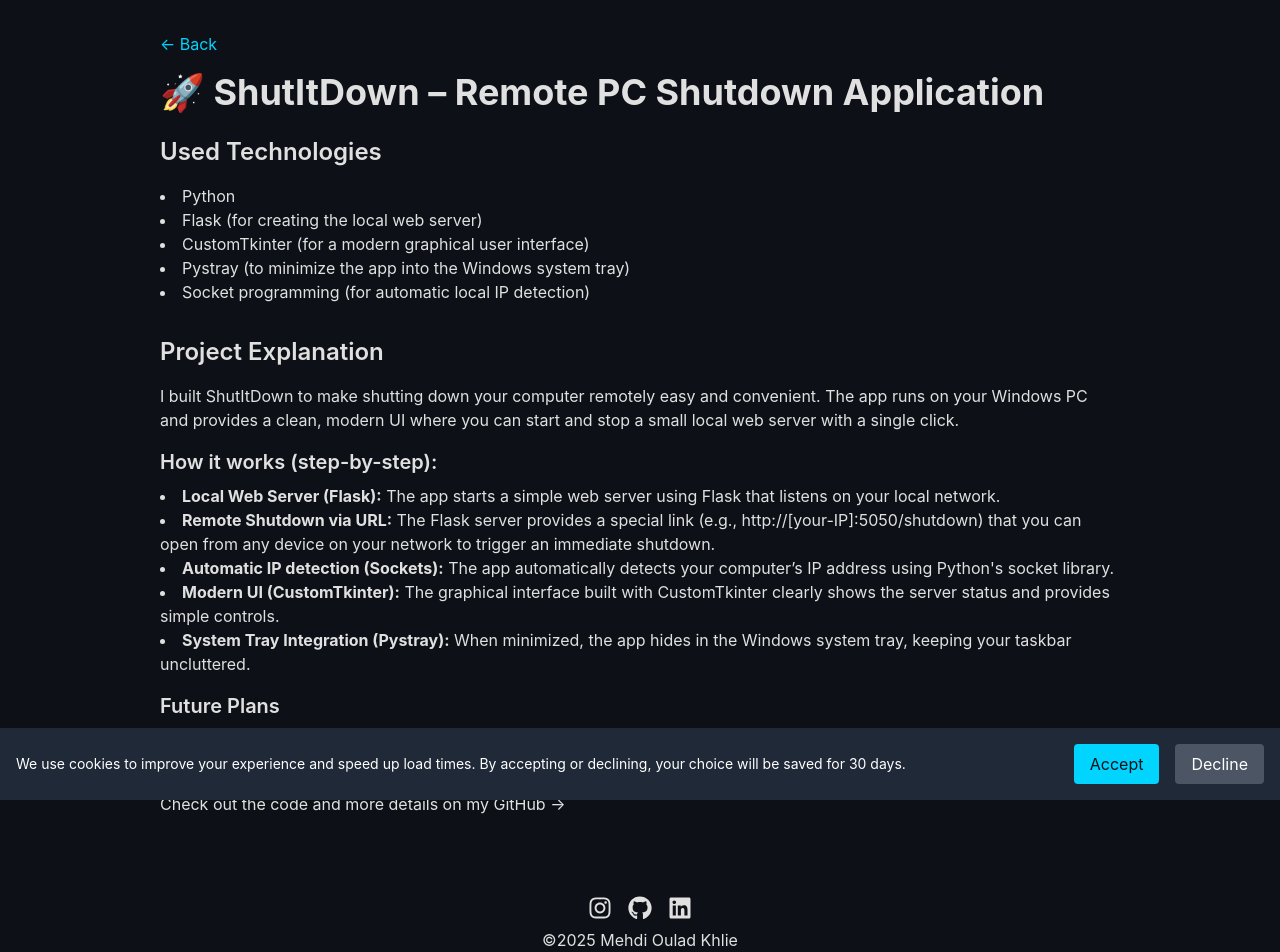
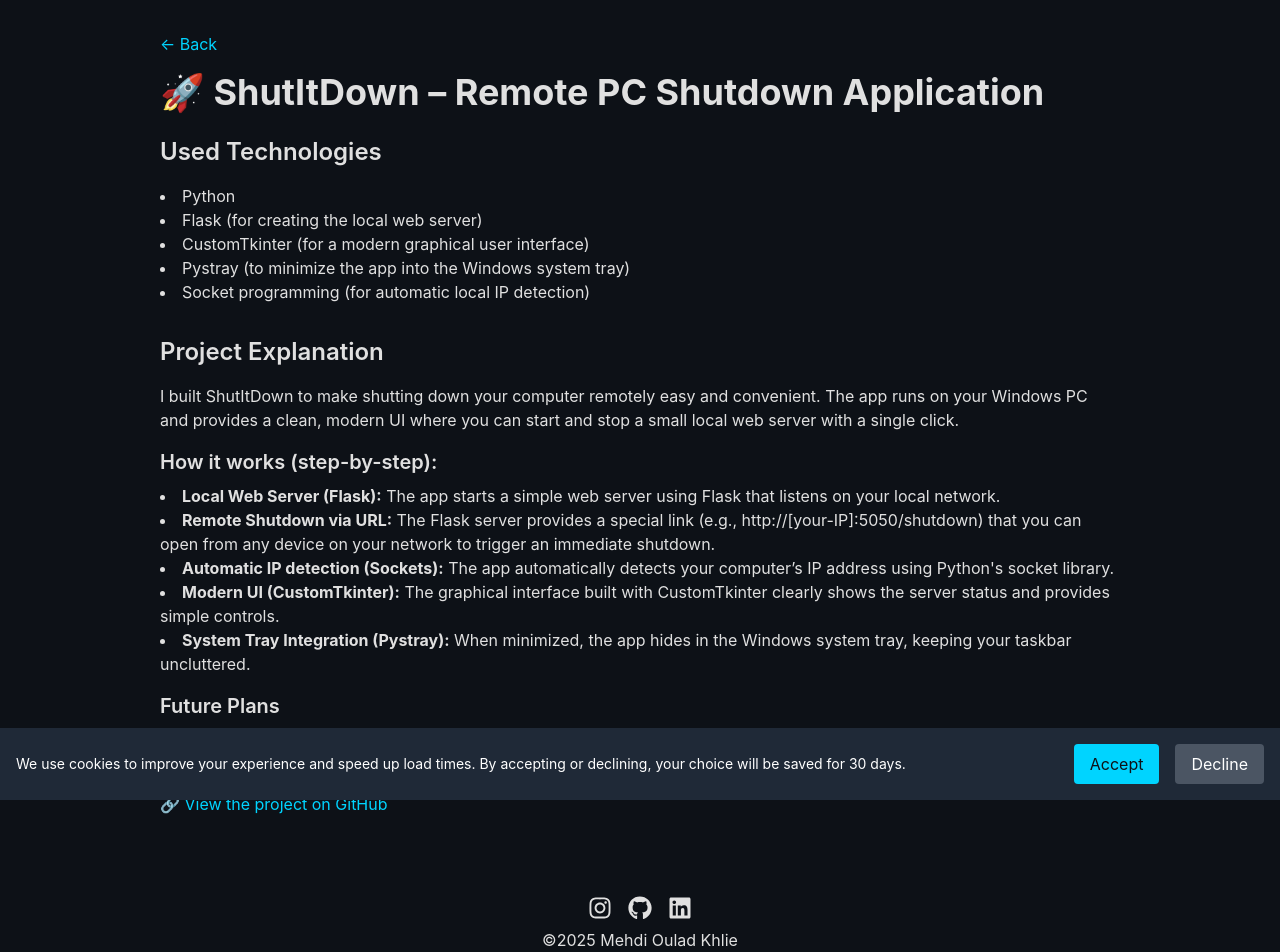
Before and after one commit to yyyutakaaa/dark-mode-portfolio, a Next.js app: page /ShutItDown in a window 1280 px wide. Shown: the top 952 px of the page. Built offline with nearby package versions, Linux system fonts and the light colour scheme.

Commit message:
Add GitHub link to ShutItDown project page

```diff
--- a/pages/ShutItDown.js
+++ b/pages/ShutItDown.js
@@ -73,7 +73,17 @@
             security and additional functionalities like remote restart or sleep
             mode.
           </p>
-          <p>Check out the code and more details on my GitHub →</p>
+          {/* GitHub Link */}
+          <section className="mb-8">
+            <Link
+              href="https://github.com/yyyutakaaa/ShutItDown"
+              className="inline-block text-[#00D4FF] hover:underline"
+              target="_blank"
+              rel="noopener noreferrer"
+            >
+              🔗 View the project on GitHub
+            </Link>
+          </section>
         </section>
       </main>
       <Footer />
```
